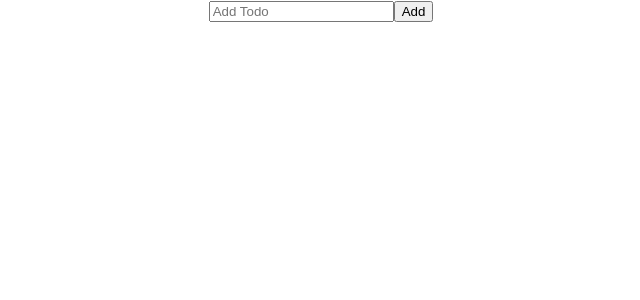
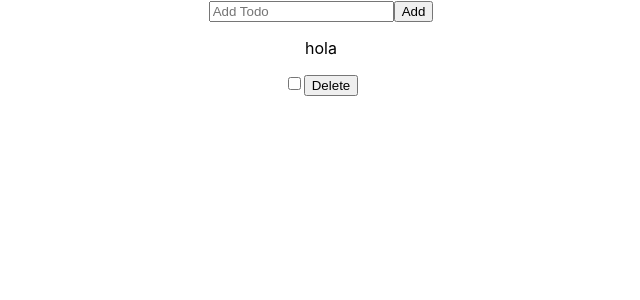
Before and after one commit to AugustoBaez/todo-list, a React (Create React App) app: page / in a window 1280 px wide. Shown: the top 300 px of the page, without its empty margins (319-959 px from the left). Built offline with nearby package versions, Linux system fonts and the light colour scheme.

Commit message:
fix add tasks

```diff
--- a/src/App.js
+++ b/src/App.js
@@ -6,7 +6,7 @@ import List from './components/List';
 function App() {
   const [todos, setTodos] = useState([
     {
-      content: "",
+      content: "hola",
       completed: false
     }
   ])
--- a/src/components/List.jsx
+++ b/src/components/List.jsx
@@ -1,23 +1,23 @@
 import React from "react";
 
-const List = (props) => {
+const List = ({todos}) => {
 
-    const {todos} = props
     // const deleteTask = (props) => {
     //     props.filter((_, index) => index !== props)
 
     // }
 
     return (
-        <>
-            {todos.map((task, index) =>
+        <div>
+
+            {todos.map((task) =>
                 <>
-                    <p key={index}>{task.content}</p>
-                    {/* <input type="checkbox"/>
-                    <button>Delete</button> */}
+                    <p>{task.content}</p>
+                    <input type="checkbox"/>
+                    <button>Delete</button>
                 </>
             )}
-        </>
+        </div>
     )
 
 }
--- a/src/components/TodoForm.jsx
+++ b/src/components/TodoForm.jsx
@@ -3,6 +3,7 @@ import React, { useState } from 'react'
 const Todo = ({todos, setTodos}) => {
 
     const [content, setContent] = useState("")
+    const [completed, setCompleted] = useState(false)
 
     // const tasks = [
     //     "Get python black belt",
@@ -14,15 +15,19 @@ const Todo = ({todos, setTodos}) => {
 
     const handleSubmit = (e) => {
         e.preventDefault()
+        const newTask = {
+            content,
+            completed
+        }
 
-        setTodos([...todos, content])
+        setTodos([...todos, newTask])
 
-        setContent("")
+        // setContent("")
     }
 
     return (
         <form onSubmit={handleSubmit}>
-            <input type="text" placeholder='Add Todo' onChange={(e) => setContent(e.target.value)} value={content}></input>
+            <input type="text" placeholder='Add Todo' onChange={(e) => setContent(e.target.value)}></input>
            <button type='submit'>Add</button>
         </form>
     )
```
